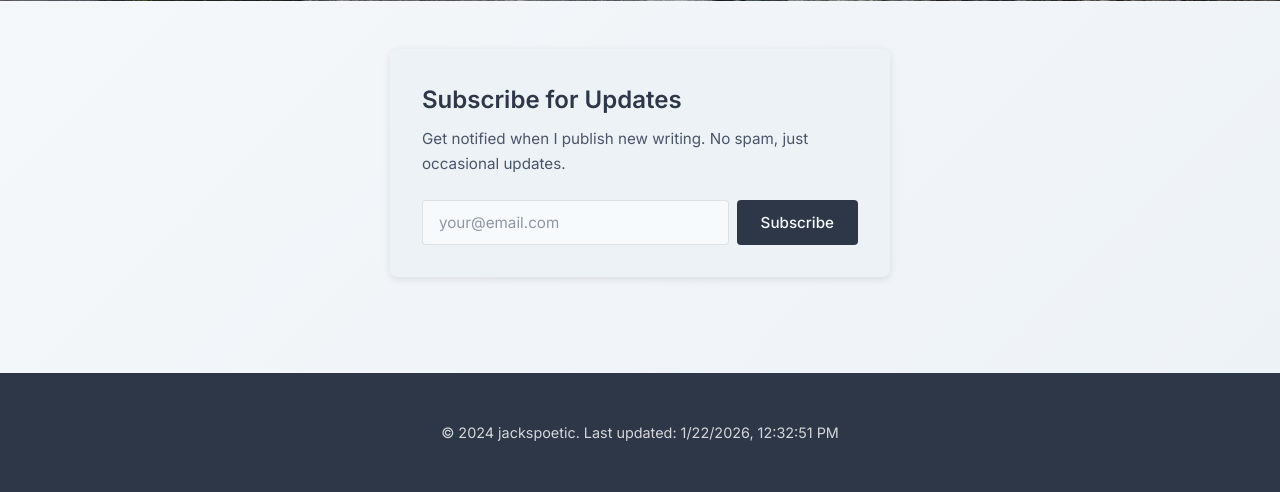
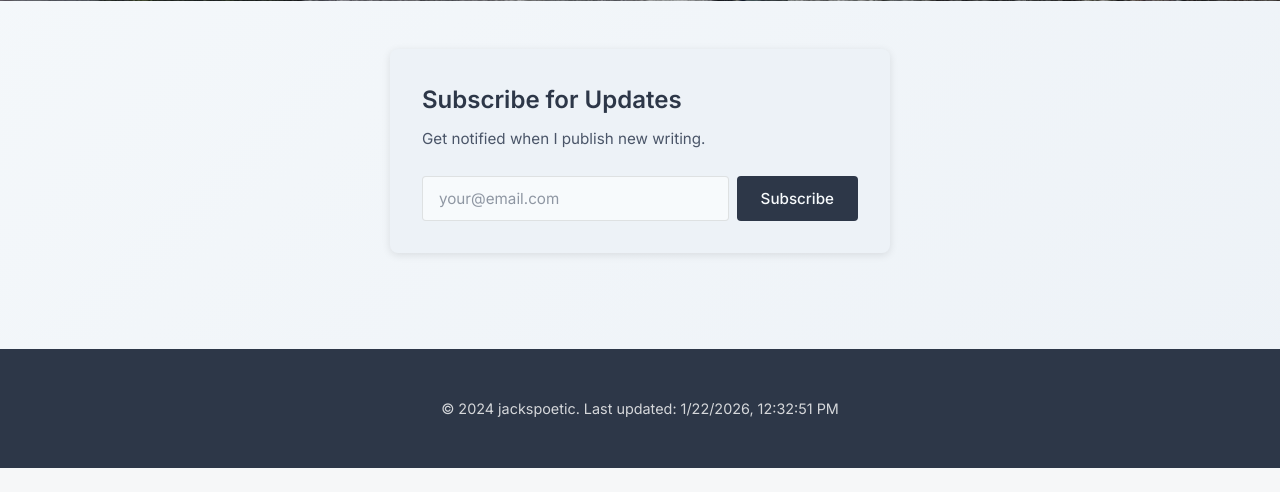
Before and after one commit to jackkru/jackspoetic, a Flask app: page / in a window 1280 px wide. Shown: the part 799-1291 px from the top of the page. After the commit the page ends 1267 px from the top, so only its background shows below. Run offline with Flask 3, Linux system fonts and the light colour scheme.

Commit message:
adjusting subscription message

```diff
--- a/templates/index.html
+++ b/templates/index.html
@@ -256,7 +256,7 @@
 
     <div class="subscription-form-container">
         <h3>Subscribe for Updates</h3>
-        <p>Get notified when I publish new writing. No spam, just occasional updates.</p>
+        <p>Get notified when I publish new writing.</p>
         <form class="subscription-form">
             <input type="email" name="email" placeholder="your@email.com" required>
             <button type="submit">Subscribe</button>
--- a/templates/post.html
+++ b/templates/post.html
@@ -414,7 +414,7 @@
 
         <div class="subscription-form-container">
             <h3>Subscribe for Updates</h3>
-            <p>Get notified when I publish new writing. No spam, just occasional updates.</p>
+            <p>Get notified when I publish new writing.</p>
             <form class="subscription-form">
                 <input type="email" name="email" placeholder="your@email.com" required>
                 <button type="submit">Subscribe</button>
```
